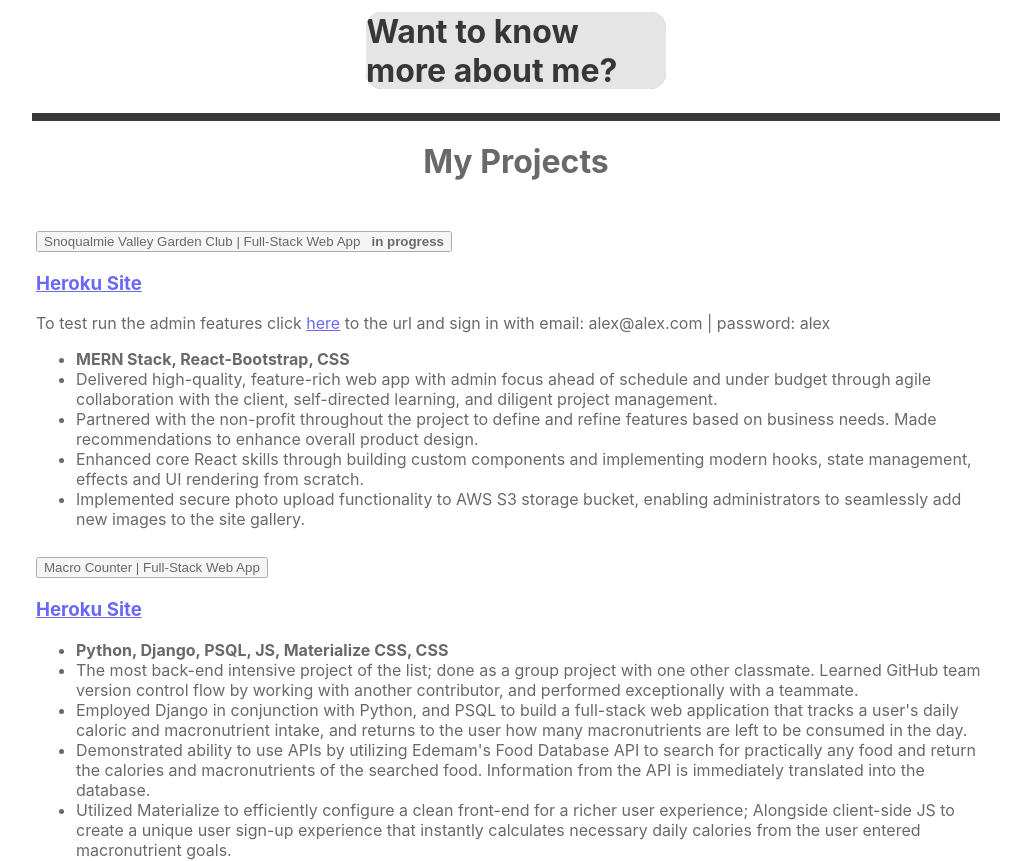
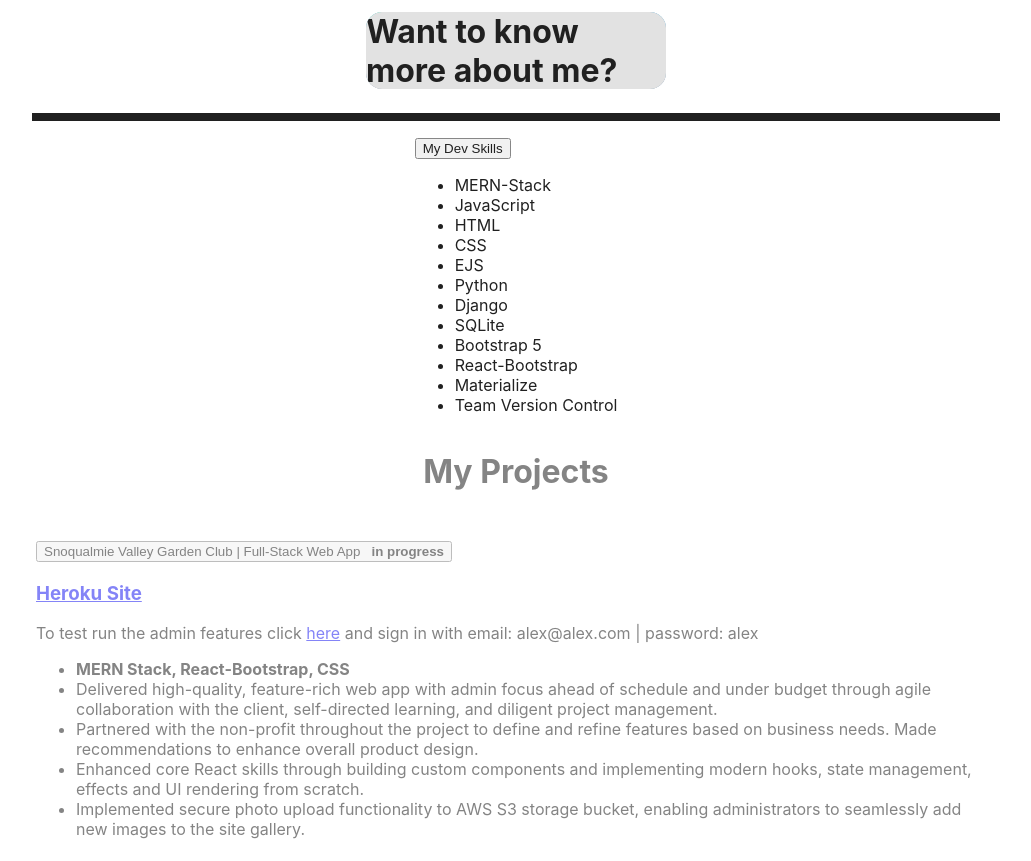
Before and after one commit to alexpetit6/new-portfolio, a React (Create React App) app: page / in a window 1280 px wide. Shown: the part 1140-2001 px from the top of the page, without its empty margins (124-1155 px from the left). Built offline with nearby package versions, Linux system fonts and the light colour scheme; the HTML template or start-up script is replaced by a standard one.

Commit message:
added skills comp

```diff
--- a/src/App.jsx
+++ b/src/App.jsx
@@ -6,7 +6,7 @@ function App() {
   window.scrollTo(0,0)
   return (
     <>
-    <div id='anchor'>a</div>
+    <div id='anchor'>this is never visible, this just keeps the page from starting lower than it should</div>
     <h1 className="display-1 text-center">Hello,</h1>
     <About/>
     <Projects/>
--- a/src/components/About/About.jsx
+++ b/src/components/About/About.jsx
@@ -2,6 +2,7 @@ import './About.css'
 import { useState, useRef } from 'react'
 import { getOpacity } from '../../utilities/getOpacity'
 import ContactInfo from '../ContactInfo/ContactInfo';
+import Skills from '../Skills/Skills';
 
 export default function About() {
   const [opacity, setOpacity] = useState(0.25);
@@ -57,6 +58,7 @@ export default function About() {
           </p>
         </div>
       </div>
+      <Skills />
 
 
       {/* <button onClick={viewport}>get offset</button>
--- a/src/components/Projects/Projects.jsx
+++ b/src/components/Projects/Projects.jsx
@@ -25,7 +25,7 @@ export default function Projects() {
                   <a className='accordion-link' href="https://snoqualmie-valley-garden-club-37f9bfbdf548.herokuapp.com/">Heroku Site</a>
                 </h3>
                 <p>
-                  To test run the admin features click <a href="https://snoqualmie-valley-garden-club-37f9bfbdf548.herokuapp.com/admin">here</a> to the url and sign in with email: alex@alex.com | password: alex
+                  To test run the admin features click <a href="https://snoqualmie-valley-garden-club-37f9bfbdf548.herokuapp.com/admin">here</a> and sign in with email: alex@alex.com | password: alex
                 </p>
               </div>
                 <ul className="list-group">
@@ -52,7 +52,7 @@ export default function Projects() {
                 </h3>
               </div>
               <ul className="list-group">
-                <li className="list-group-item text-center"><strong>Python, Django, PSQL, JS, Materialize CSS, CSS</strong></li>
+                <li className="list-group-item text-center"><strong>Python, Django, SQLite, JS, Materialize CSS, CSS</strong></li>
                 <li className="list-group-item">The most back-end intensive project of the list; done as a group project with one other classmate. Learned GitHub team version control flow by working with another contributor, and performed exceptionally with a teammate.</li>
                 <li className="list-group-item">Employed Django in conjunction with Python, and PSQL to build a full-stack web application that tracks a user's daily caloric and macronutrient intake, and returns to the user how many macronutrients are left to be consumed in the day.</li>
                 <li className="list-group-item">Demonstrated ability to use APIs by utilizing Edemam's Food Database API to search for practically any food and return the calories and macronutrients of the searched food. Information from the API is immediately translated into the database.</li>
--- /dev/null
+++ b/src/components/Skills/Skills.css
@@ -0,0 +1,3 @@
+#skills {
+  margin-top: 2vmin;
+}
--- /dev/null
+++ b/src/components/Skills/Skills.jsx
@@ -0,0 +1,29 @@
+import './Skills.css'
+
+export default function Skills () {
+  return (
+    <div id='skills'>
+      <button class="btn btn-primary" type="button" data-bs-toggle="collapse" data-bs-target="#collapseList" aria-expanded="false" aria-controls="collapseList">
+        My Dev Skills
+      </button>
+      <div class="collapse" id="collapseList">
+        <div class="card card-body">
+          <ul className='list-group'>
+            <li className="list-group-item">MERN-Stack</li>
+            <li className="list-group-item">JavaScript</li>
+            <li className="list-group-item">HTML</li>
+            <li className="list-group-item">CSS</li>
+            <li className="list-group-item">EJS</li>
+            <li className="list-group-item">Python</li>
+            <li className="list-group-item">Django</li>
+            <li className="list-group-item">SQLite</li>
+            <li className="list-group-item">Bootstrap 5</li>
+            <li className="list-group-item">React-Bootstrap</li>
+            <li className="list-group-item">Materialize</li>
+            <li className="list-group-item">Team Version Control</li>
+          </ul>
+        </div>
+      </div>
+    </div>
+  )
+}
```
